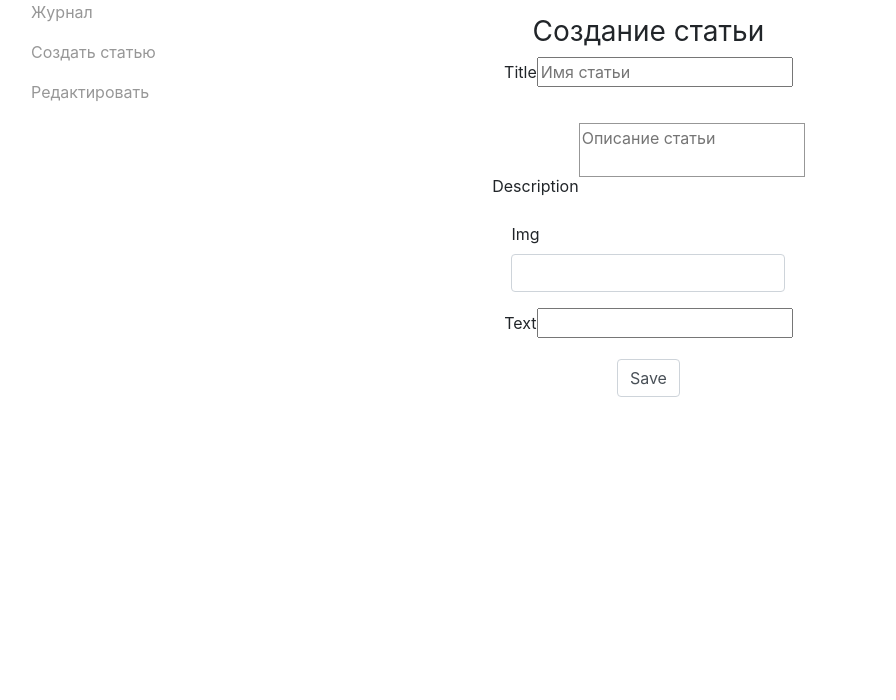
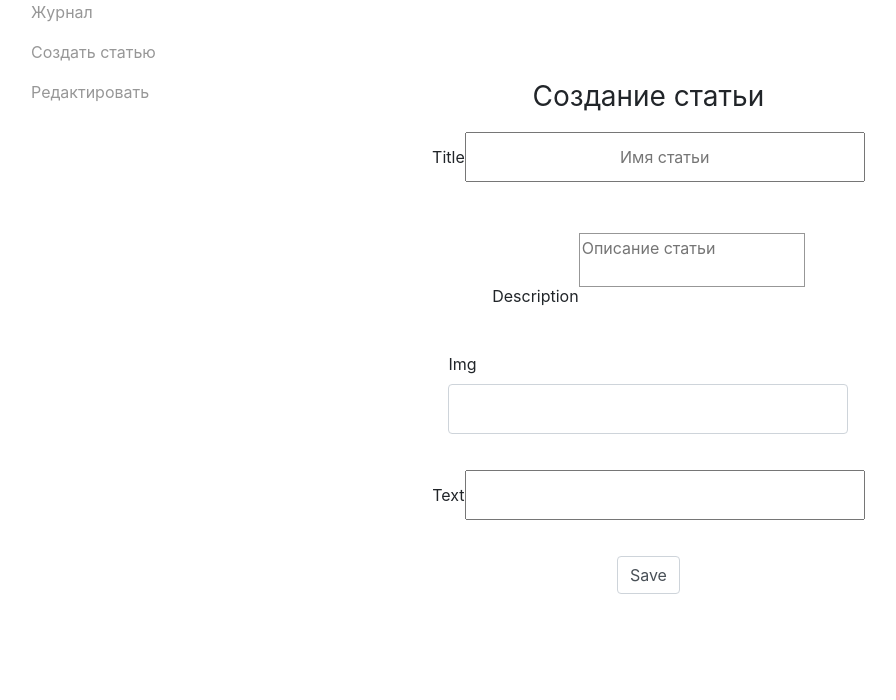
Before and after one commit to trndo/OctoWise, a Symfony app: template templates/admin/pages/addArticleAdmin.html.twig in a window 1280 px wide. Shown: the part 200-900 px from the top of the page, without its empty margins (54-950 px from the left). Before the commit the page ends 597 px from the top, so only its background shows below. Run offline with Twig, Linux system fonts and the light colour scheme; the template is opened without the code that fills it, so the values that code supplies are empty; form fields are guessed from the names that the template uses; style sheets or scripts are compiled from the project's sources; some libraries are stand-ins or nearby versions.

Commit message:
adminPanelW

```diff
--- a/public/Blog/blog.scss
+++ b/public/Blog/blog.scss
@@ -159,7 +159,6 @@ body {
 .oneObj, .twoObj {
     background-color: white;
     height: 200px;
-    //margin-top: 200px;
 }
 
 .infOneObj {
--- a/public/admin/articleCreation.css
+++ b/public/admin/articleCreation.css
@@ -6,13 +6,19 @@
   align-items: center;
   justify-content: center;
   flex-direction: column;
-  padding: 15px 0; }
+  padding: 80px 0; }
   .alImg h3 {
     font-weight: 400; }
   .alImg textarea {
     border: 1px solid #979797;
     resize: none;
     margin: 15px 0; }
+  .alImg form div {
+    padding: 10px 0; }
+    .alImg form div input {
+      width: 400px;
+      height: 50px;
+      text-align: center; }
 
 form {
   display: flex;
@@ -44,4 +50,7 @@ form {
   width: 500px;
   height: 50px; }
 
+#articles_img {
+  padding: 15px 0 60px 0; }
+
 /*# sourceMappingURL=articleCreation.css.map */
--- a/public/admin/articleCreation.scss
+++ b/public/admin/articleCreation.scss
@@ -9,7 +9,7 @@
   justify-content: center;
   flex-direction: column;
 
-  padding: 15px 0;
+  padding: 80px 0;
 
   h3 {
     font-weight: 400;
@@ -19,6 +19,19 @@
     border: 1px solid #979797;
     resize: none;
     margin: 15px 0;
+  }
+
+  form {
+    div {
+      padding: 10px 0;
+
+      input {
+        width: 400px;
+        height: 50px;
+        text-align: center;
+      }
+
+    }
   }
 
 
@@ -58,3 +71,7 @@ form {
   width: 500px;
   height: 50px;
 }
+
+#articles_img {
+  padding: 15px 0 60px 0;
+}
```
Also changed, not shown: 2 other files.
